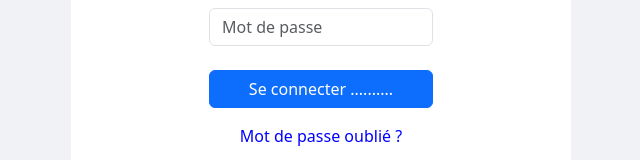
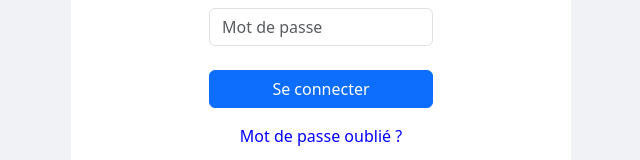
Before and after one commit to marcohenikaja/frontendreact, a React (Create React App) app: page / in a window 1280 px wide. Shown: the part 350-510 px from the top of the page, without its empty margins (319-959 px from the left). Built offline with nearby package versions, Linux system fonts and the light colour scheme.

Commit message:
Update Connexion.js

```diff
--- a/src/page/Connexion.js
+++ b/src/page/Connexion.js
@@ -127,7 +127,7 @@ const Connexion = () => {
                     {loading ? (
                       <Spinner animation="border" size="sm" />
                     ) : (
-                      "Se connecter .........."
+                      "Se connecter"
                     )}
                   </Button>
                   <br />
```
